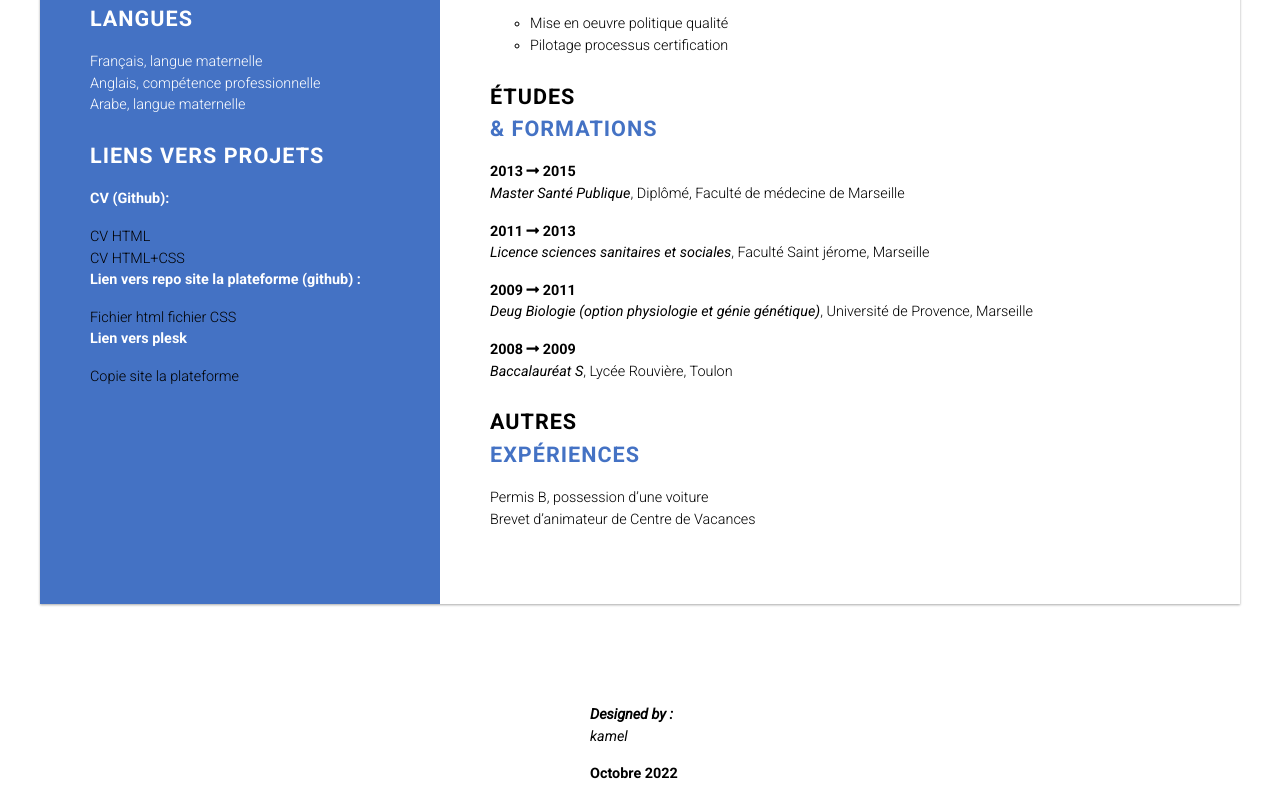
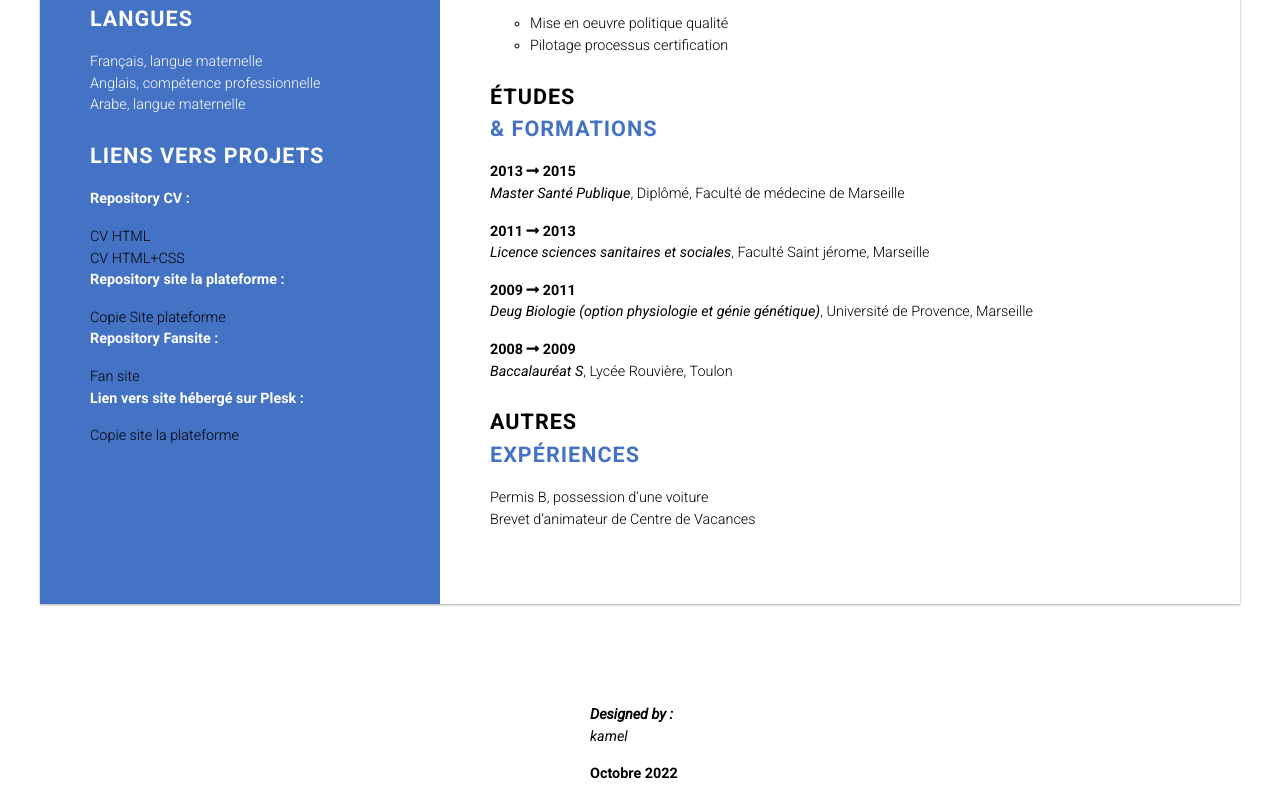
Before and after one commit to kamel-sarhiri/cv-html-css, a plain HTML site: page index.html in a window 1280 px wide. Shown: the part 826-1627 px from the top of the page. Drawn offline with Linux system fonts and the light colour scheme.

Commit message:
Ajout lien fan site

```diff
--- a/index.html
+++ b/index.html
@@ -53,16 +53,18 @@
           </div>
           <div class="section">
             <h2>Liens vers projets</h2>
-            <p><strong> CV (Github):</strong></p>
-            <a style="color:#000;" href="https://github.com/kamel-sarhiri/cv-html/blob/main/cv-kamel-sarhiri.html">CV HTML</a>
+            <p><strong> Repository CV :</strong></p>
+            <a style="color:#000;" href="https://github.com/kamel-sarhiri/cv-html">CV HTML</a>
             <br>
-            <a style="color:#000;" href="https://github.com/kamel-sarhiri/cv-html-css/blob/main/cv-kamel-sarhiri.html">CV HTML+CSS</a>
+            <a style="color:#000;" href="https://github.com/kamel-sarhiri/cv-html-css">CV HTML+CSS</a>
             <br>
-            <p><strong>Lien vers repo site la plateforme (github) :</strong></p>
-            <a style="color:#000;" href="https://github.com/kamel-sarhiri/site-la-plateforme/blob/main/index.htm">Fichier html</a>
-            <a style="color:#000;" href="https://github.com/kamel-sarhiri/site-la-plateforme/blob/main/siteplateforme.css">fichier CSS</a>
+            <p><strong>Repository site la plateforme :</strong></p>
+            <a style="color:#000;" href="https://github.com/kamel-sarhiri/site-la-plateforme">Copie Site plateforme</a>
             <br>
-            <p><strong> Lien vers plesk</strong></p>
+            <p><strong> Repository Fansite :</strong></p>
+            <a style="color:#000;" href="https://github.com/kamel-sarhiri/fansite">Fan site</a>
+            <br>
+            <p><strong> Lien vers site hébergé sur Plesk :</strong></p>
             <a style="color:#000;" href="https://kamel-sarhiri.students-laplateforme.io/la_plateforme/">Copie site la plateforme</a>
           </div>
         </div>
```
